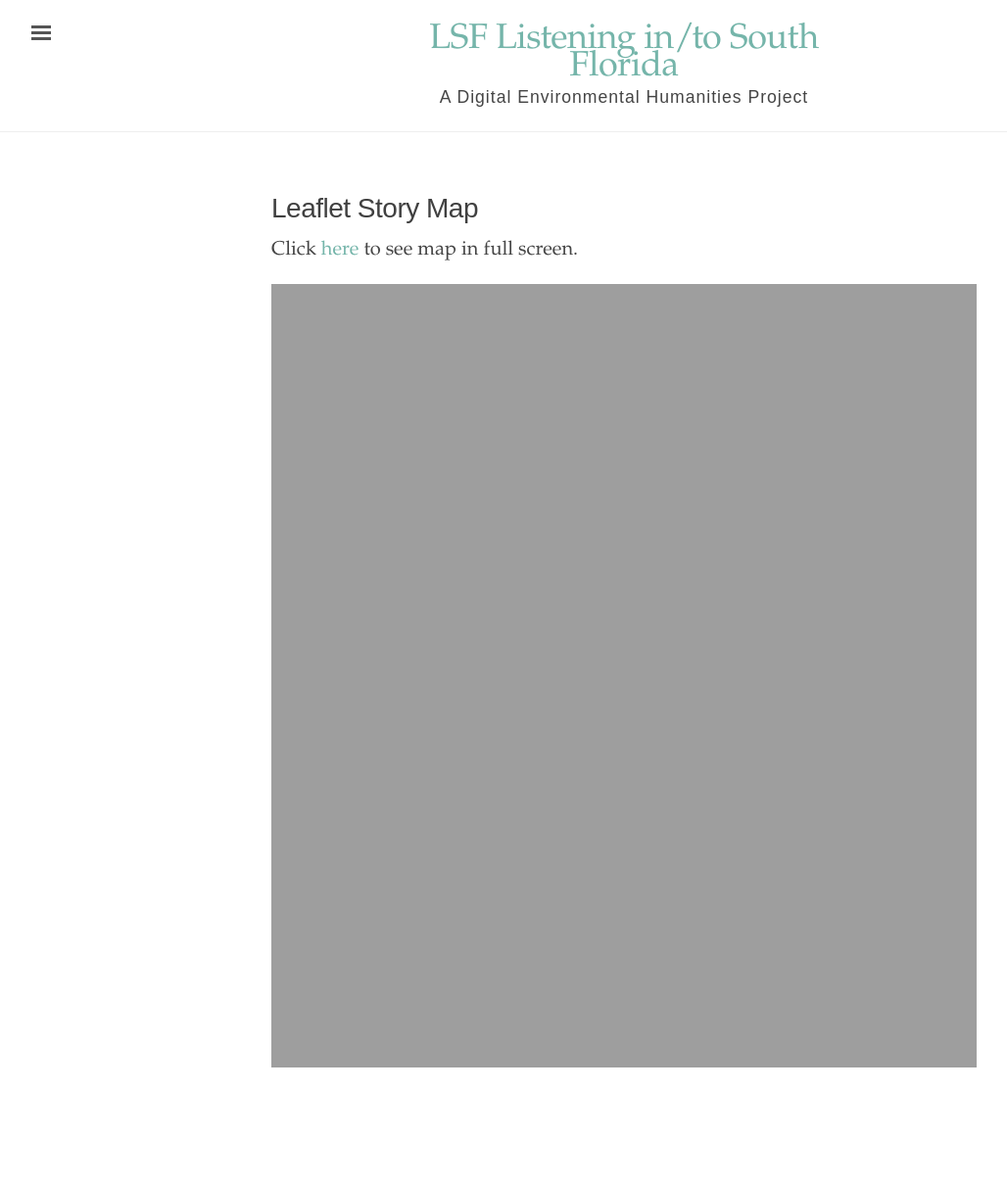
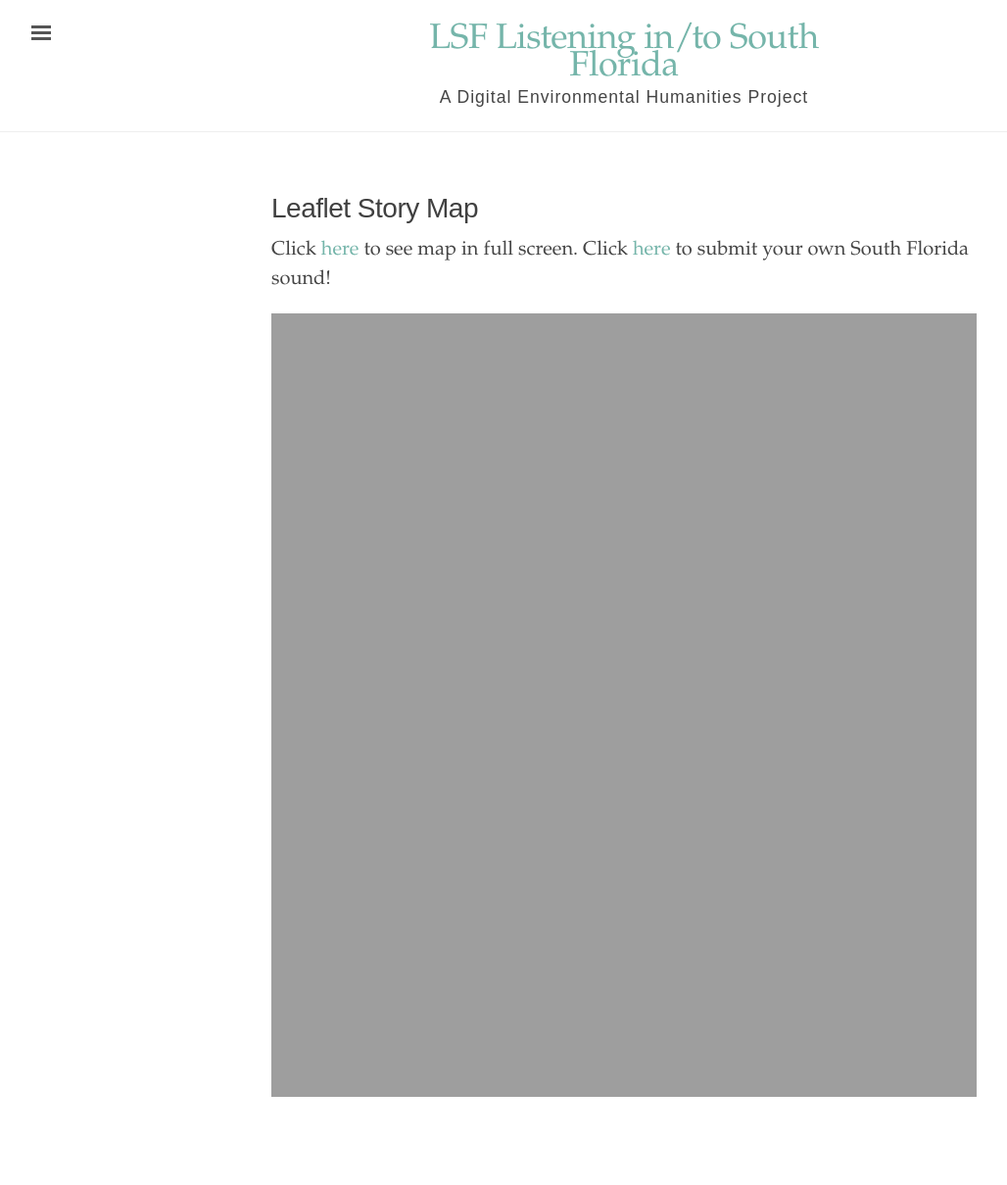
Before and after one commit to rm4-25/lsf_3, a Jekyll site: the page built from Leaflet Story Map.md, in a window 1280 px wide. Shown: the whole page at 98% size, without its empty margins (3-1031 px from the left). Built offline with Jekyll 4.4.1, drawn with Linux system fonts in a browser that asks for light colours; before the commit the page ends 1180 px from its top, so only the background shows below that.

Commit message:
Update Leaflet Story Map.md
Added form bold connected to LSF gmail account as link so that users may submit their own sounds.

```diff
--- a/Leaflet Story Map.md
+++ b/Leaflet Story Map.md
@@ -4,6 +4,6 @@ title: Leaflet Story Map
 order: 3
 ---
 
-Click [here](https://rm4-25.github.io/lsf_storymap/) to see map in full screen.
+Click [here](https://rm4-25.github.io/lsf_storymap/) to see map in full screen. Click [here](https://formbold.com/s/94lrW) to submit your own South Florida sound!
 
 <iframe width='100%' height='800' seamless frameborder='0' scrolling='yes' src='https://rm4-25.github.io/lsf_storymap/'></iframe>
```
